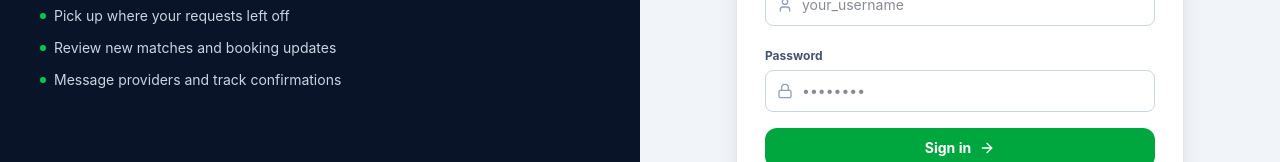
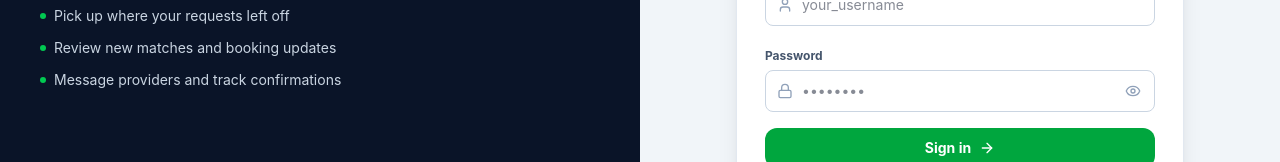
Before and after one commit to olasunkamiabdulrasheed-design/Idle2use, a React (Vite) app in the folder frontend/: page /login in a window 1280 px wide. Shown: the part 408-570 px from the top of the page. Built offline with nearby package versions, Linux system fonts and the light colour scheme; no server answers.

Commit message:
feat: polish login page with password toggle and field labels

```diff
--- a/frontend/src/pages/Login.tsx
+++ b/frontend/src/pages/Login.tsx
@@ -2,9 +2,18 @@
 
 import { useState } from "react";
 import type { FormEvent } from "react";
-import { ArrowLeft, ArrowRight, Lock, ShieldCheck, User } from "lucide-react";
+import {
+  ArrowLeft,
+  ArrowRight,
+  Eye,
+  EyeOff,
+  Lock,
+  ShieldCheck,
+  User,
+} from "lucide-react";
 import { Link, Navigate, useNavigate } from "react-router-dom";
 import { formatApiError, useAuth } from "../authContext";
+import { usePageTitle } from "../hooks/usePageTitle";
 
 const inputClass =
   "w-full rounded-lg border border-slate-300 px-3 py-2.5 text-sm text-slate-900 focus:border-green-600 focus:outline-none focus:ring-2 focus:ring-green-100";
@@ -14,8 +23,11 @@ export default function Login() {
   const navigate = useNavigate();
   const [username, setUsername] = useState("");
   const [password, setPassword] = useState("");
+  const [showPassword, setShowPassword] = useState(false);
   const [error, setError] = useState("");
   const [busy, setBusy] = useState(false);
+
+  usePageTitle("Login");
 
   if (user) return <Navigate to="/app" replace />;
 
@@ -95,12 +107,16 @@ export default function Login() {
 
             <form onSubmit={handleSubmit} className="mt-5 space-y-4">
               <div>
-                <label className="text-xs font-bold text-slate-600">
+                <label
+                  htmlFor="login-username"
+                  className="text-xs font-bold text-slate-600"
+                >
                   Username
                 </label>
                 <div className="relative mt-1">
                   <User className="absolute top-1/2 left-3 h-4 w-4 -translate-y-1/2 text-slate-400" />
                   <input
+                    id="login-username"
                     className={`${inputClass} pl-9`}
                     placeholder="your_username"
                     autoComplete="username"
@@ -111,20 +127,38 @@ export default function Login() {
                 </div>
               </div>
               <div>
-                <label className="text-xs font-bold text-slate-600">
+                <label
+                  htmlFor="login-password"
+                  className="text-xs font-bold text-slate-600"
+                >
                   Password
                 </label>
                 <div className="relative mt-1">
                   <Lock className="absolute top-1/2 left-3 h-4 w-4 -translate-y-1/2 text-slate-400" />
                   <input
-                    className={`${inputClass} pl-9`}
-                    type="password"
+                    id="login-password"
+                    className={`${inputClass} pr-10 pl-9`}
+                    type={showPassword ? "text" : "password"}
                     placeholder="••••••••"
                     autoComplete="current-password"
                     value={password}
                     onChange={(e) => setPassword(e.target.value)}
                     required
                   />
+                  <button
+                    type="button"
+                    onClick={() => setShowPassword((v) => !v)}
+                    aria-label={
+                      showPassword ? "Hide password" : "Show password"
+                    }
+                    className="absolute top-1/2 right-2 -translate-y-1/2 rounded-lg p-1.5 text-slate-400 hover:bg-slate-100 hover:text-slate-600 focus-visible:ring-2 focus-visible:ring-green-600 focus-visible:outline-none"
+                  >
+                    {showPassword ? (
+                      <EyeOff className="h-4 w-4" />
+                    ) : (
+                      <Eye className="h-4 w-4" />
+                    )}
+                  </button>
                 </div>
               </div>
               <button
```
